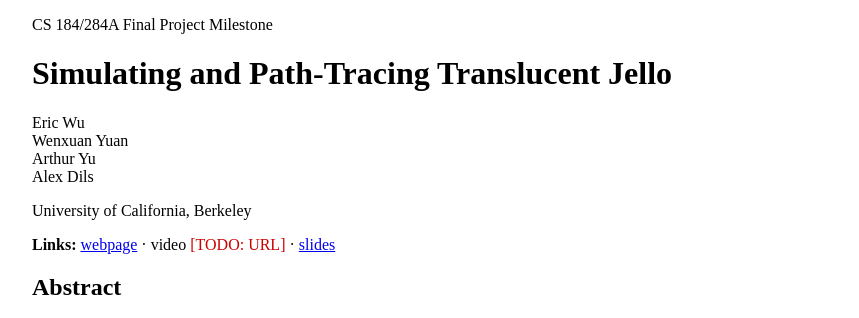
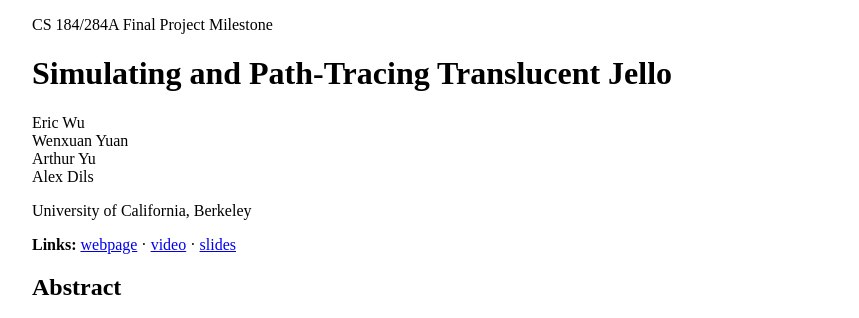
Before and after one commit to xtz206/cs284-final-project-writeup, a plain HTML site: page index.html in a window 1280 px wide. Shown: the top 318 px of the page, without its empty margins (208-1067 px from the left). Drawn offline with Linux system fonts and the light colour scheme.

Commit message:
add link to video

```diff
--- a/index.html
+++ b/index.html
@@ -51,7 +51,7 @@
   <p>University of California, Berkeley</p>
   <p><strong>Links:</strong>
     <a href="https://xtz206.github.io/cs284-final-project-writeup/">webpage</a> &middot;
-    video <span class="todo">[TODO: URL]</span> &middot;
+    <a href="https://drive.google.com/file/d/1Vr6zji31stRrZ2RgoTLhGSZ76UX8I2hk/view">video</a> &middot;
     <a href="https://docs.google.com/presentation/d/1rlSlOzmEMHZJNF2LdJRBhUEt0GewvyPUL7hgdTaFMGc/edit?usp=sharing">slides</a></p>
 </header>
 
```
